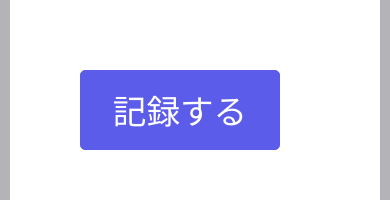
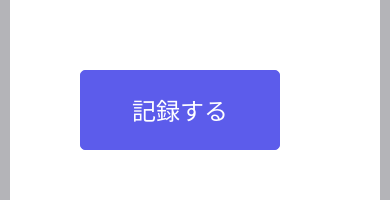
Before and after one commit to 40zaki/port3, a plain HTML site: page index.html in a window 390 px wide. Shown: the part 306-506 px from the top of the page. Drawn offline with Linux system fonts and the light colour scheme.

Commit message:
CSSを更新

```diff
--- a/css/timecard.css
+++ b/css/timecard.css
@@ -143,7 +143,7 @@ button {
   height: 80px;
   border-radius: 5px;
   border: 1px rgb(92, 92, 235) solid;
-  font-size: 2.1rem;
+  font-size: 2rem;
   background-color: rgb(92,92,235);
   /* color: rgb(92,92,235); */
   color: #fff;
@@ -452,3 +452,13 @@ nav ul li:hover {
   background-color: rgb(142, 142, 143);
   color: #fff;
 }
+
+/* レスポンシブ ---------------------------------- */
+@media(max-width: 600px){
+
+  button {
+    font-size: 1.5rem;
+  }
+
+
+}
```
